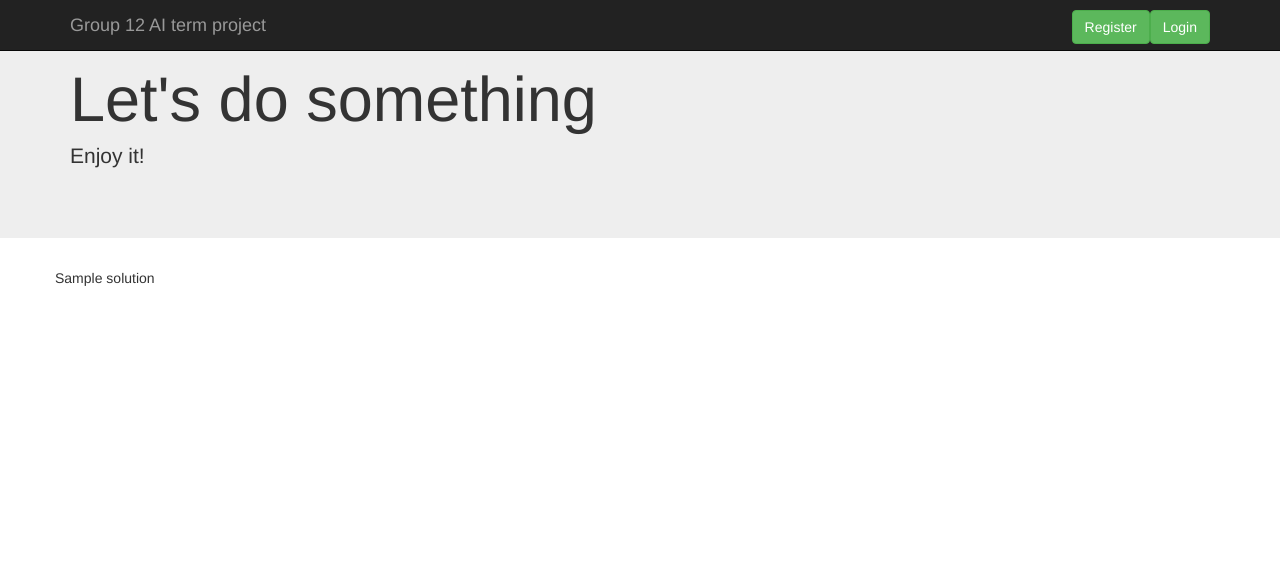
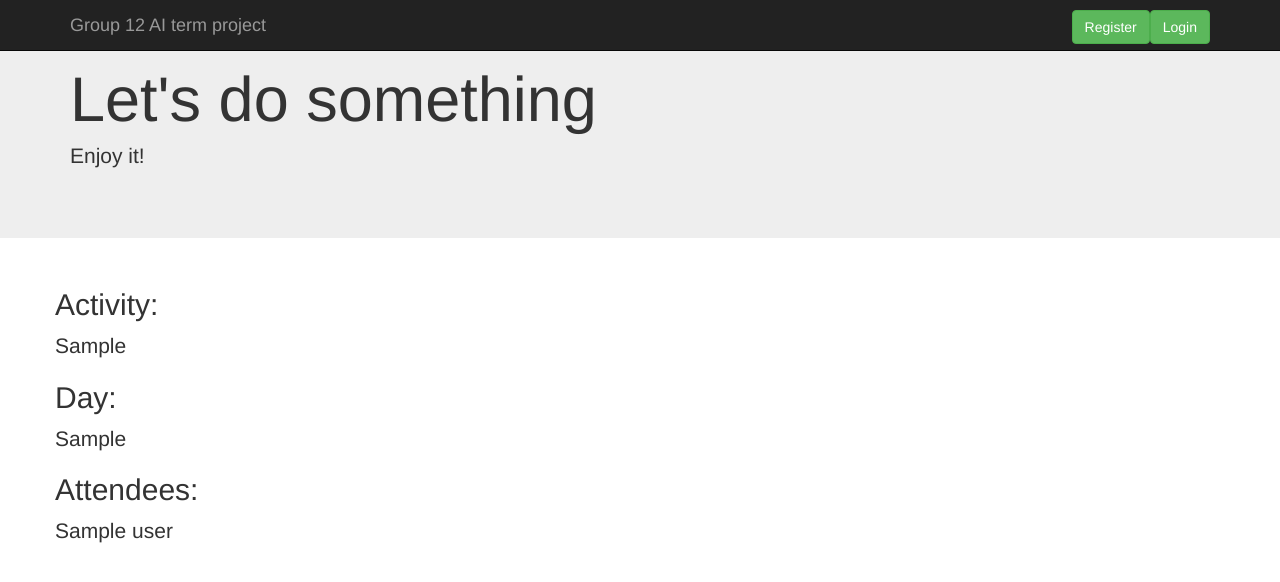
Before and after one commit to gitter-badger/AItermproject, a Django app: template DjangoProject/events/templates/events/CSPresult.html in a window 1280 px wide. Shown: the top 582 px of the page. Run offline with Django 3.2, Linux system fonts and the light colour scheme; data comes from the database, SQL or seed files in the repository; both versions use the stored data as it was after the commit; tables that the repository leaves empty hold one stand-in row (values such as "Sample post"); the template is opened without the code that fills it: values that come from a table or form of the project are taken from there, most other values are stand-ins (such as "Sample title", 1, 10 or a date in 2020); parts of the project's set-up code (start-up, migrations or seed data) failed here and were passed over; some libraries are stand-ins or nearby versions.

Commit message:
better CSP result look
added a little format for the result

```diff
--- a/DjangoProject/events/templates/events/CSPresult.html
+++ b/DjangoProject/events/templates/events/CSPresult.html
@@ -9,6 +9,11 @@
 {% block jumbotron-maincontainer %}
     {% if error_message %}<p><strong>{{ error_message }}</strong></p>{% endif %}
     <div class="row ">
-      {{solution}}
+      <h2>Activity:</h2><p class="lead">{{solution.0}}</p>
+      <h2>Day:</h2><p class="lead">{{solution.1}}</p>
+      <h2>Attendees:</h2>
+      {% for user in solution.2 %}
+        <p class="lead">{{user}}</p>
+      {% endfor%}
     </div>
 {% endblock jumbotron-maincontainer %}
```
Also changed, not shown: DjangoProject/db.sqlite3.
